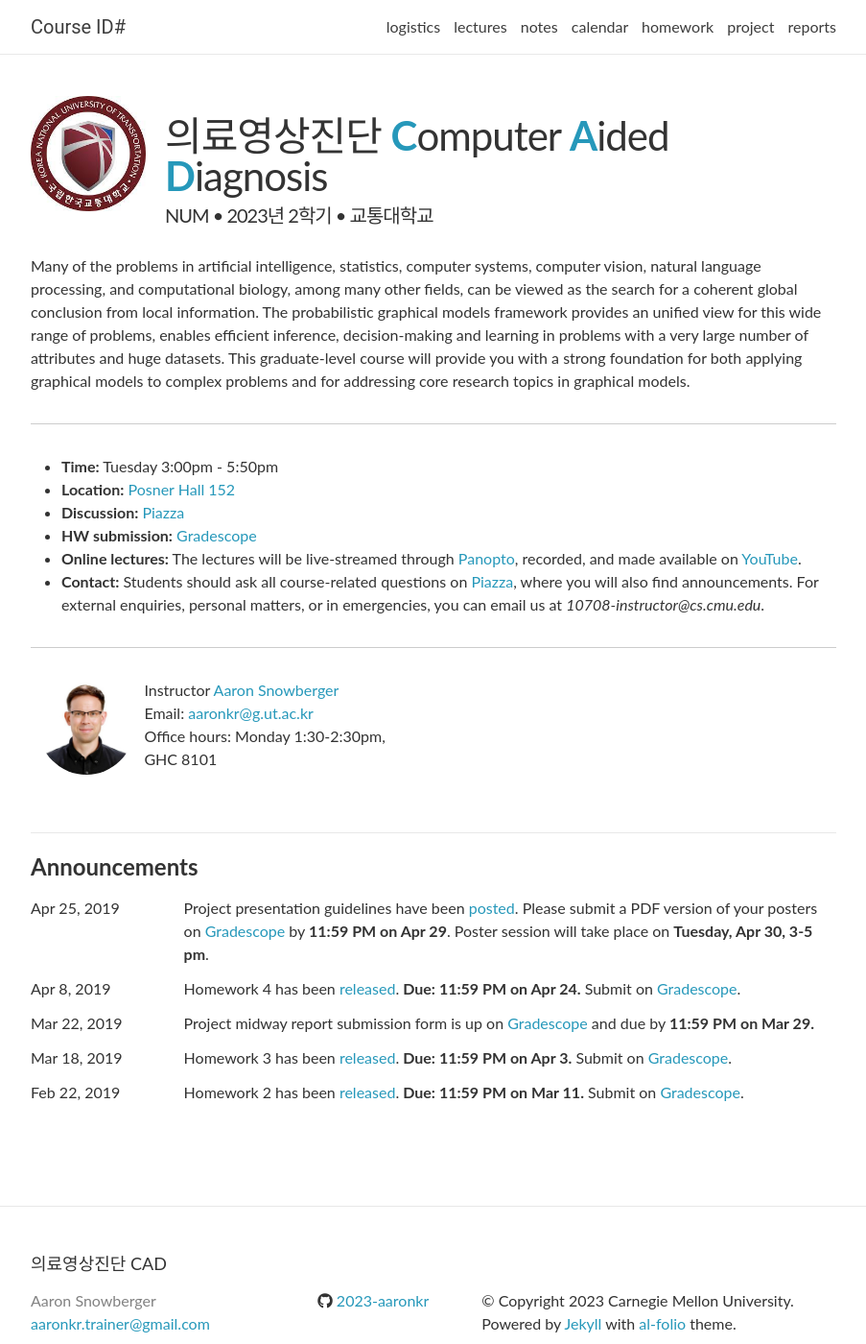
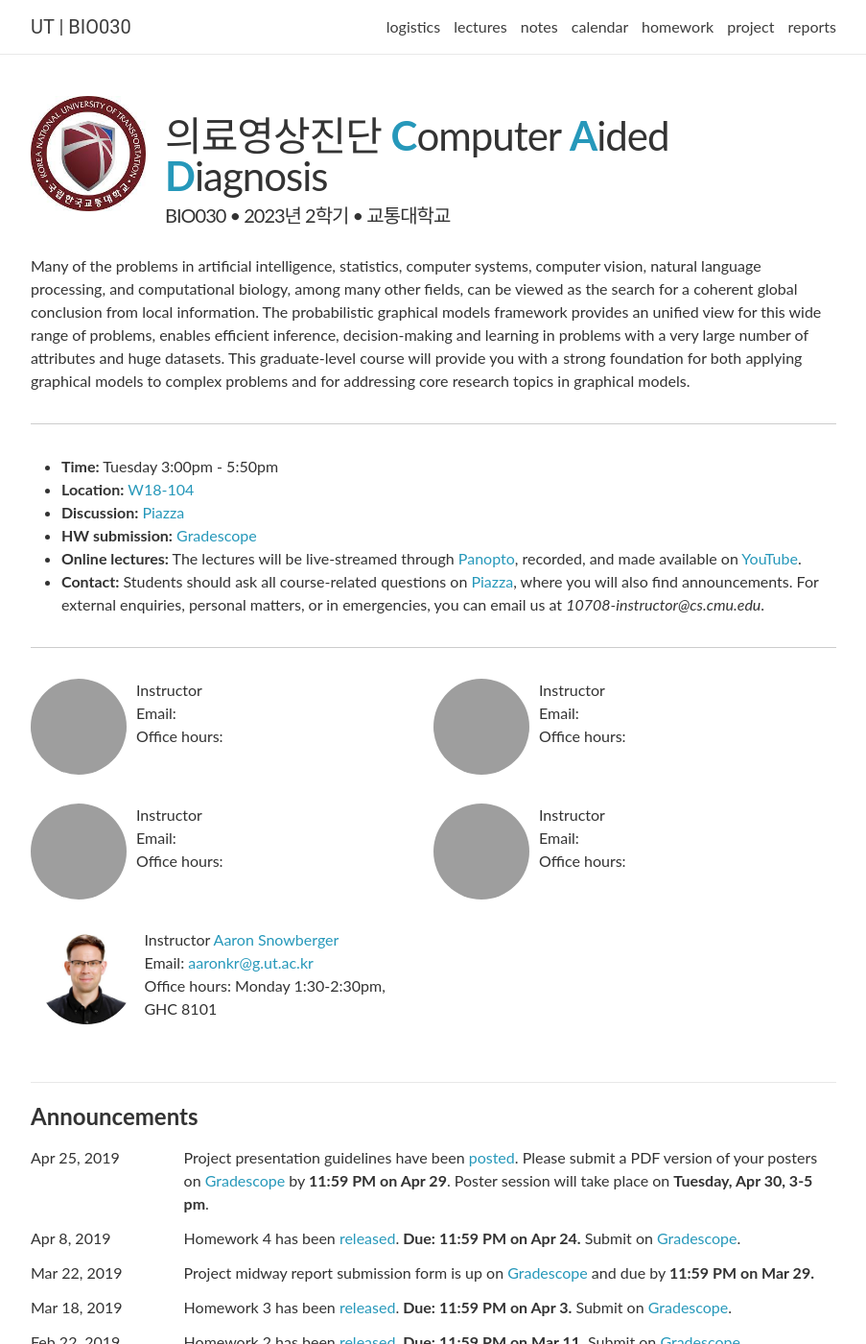
Before and after one commit to 2023-aaronkr/ut-cad, a Jekyll site: the page built from _pages/about.md, in a window 1280 px wide and 1400 px high. Shown: the whole window at 96% size, without its empty margins (188-1091 px from the left). Built offline with Jekyll 4.4.1, drawn with Linux system fonts in a browser that asks for light colours; nearby versions of some CDN libraries; comment, search, counter and statistics services are not loaded; some of the changed text lies outside the part shown; grey boxes are pictures that could not be loaded.

Commit message:
Attempt to add textbooks

```diff
--- a/_config.yml
+++ b/_config.yml
@@ -2,11 +2,11 @@
 # Site settings
 # -----------------------------------------------------------------------------
 author: Aaron Snowberger
-name: Course ID#
+name: UT | BIO030
 title: 의료영상진단 CAD
 email: aaronkr.trainer@gmail.com
 description: >
-  ID# - 의료영상진단 CAD - 교통대학교 - 2023년 2학기
+  BIO030 - 의료영상진단 CAD - 교통대학교 - 2023년 2학기
 footer_text: >
   Powered by <a href="http://jekyllrb.com/" target="_blank">Jekyll</a> with <a href="https://github.com/alshedivat/al-folio">al-folio</a> theme.
 
--- a/_includes/footer.html
+++ b/_includes/footer.html
@@ -1,35 +1,32 @@
 <footer class="site-footer">
-
   <div class="wrapper">
-
     <h2 class="footer-heading">{{ site.title }}</h2>
 
     <div class="footer-col-wrapper">
       <div class="footer-col footer-col-1">
         <ul class="contact-list">
           <li class="p-name">
-            {%- if site.author -%}
-              {{ site.author | escape }}
-            {%- else -%}
-              {{ site.title | escape }}
-            {%- endif -%}
-            </li>
-            {%- if site.email -%}
-            <li><a class="u-email" href="mailto:{{ site.email }}">{{ site.email }}</a></li>
-            {%- endif -%}
+            {%- if site.author -%} {{ site.author | escape }} {%- else -%} {{
+            site.title | escape }} {%- endif -%}
+          </li>
+          {%- if site.email -%}
+          <li>
+            <a class="u-email" href="mailto:{{ site.email }}"
+              >{{ site.email }}</a
+            >
+          </li>
+          {%- endif -%}
         </ul>
       </div>
 
-      <div class="footer-col footer-col-2">
-        {%- include social.html -%}
-      </div>
+      <div class="footer-col footer-col-2">{%- include social.html -%}</div>
 
       <div class="footer-col footer-col-3">
-        <p>&copy; Copyright {{ site.time | date: "%Y" }} Carnegie Mellon University. <br />
-        {{ site.footer_text }}</p>
+        <p>
+          &copy; Copyright {{ site.time | date: "%Y" }} Aaron Snowberger. <br />
+          {{ site.footer_text }}
+        </p>
       </div>
     </div>
-
   </div>
-
 </footer>
--- /dev/null
+++ b/_includes/textbooks.html
@@ -0,0 +1,67 @@
+<div class="textbooks clearfix">
+  {% for text in site.data.texts %}
+  <div class="instructor-profile-two-col">
+    <a href="{{ instructor.url }}" target="_blank"
+      ><img
+        src="{{ instructor.image | prepend: '/assets/img/' | relative_url }}"
+    /></a>
+    <ul class="instructor-info">
+      <li>
+        <span>Instructor</span>
+        <a href="{{ instructor.url }}" target="_blank">{{ instructor.name }}</a>
+      </li>
+      <li>
+        <span>Email:</span>
+        <a href="mailto:{{ instructor.email | encode_email }}" target="_blank"
+          >{{ instructor.email }}</a
+        >
+      </li>
+      <li><span>Office hours:</span> {{ instructor.office-hours }}</li>
+    </ul>
+  </div>
+  {% endfor %} {% for instructor in site.data.staff.Head-GSI %}
+  <div class="instructor-profile-two-col">
+    {% if instructor.image %}
+    <a href="{{ instructor.url }}" target="_blank"
+      ><img
+        src="{{ instructor.image | prepend: '/assets/img/' | relative_url }}"
+    /></a>
+    {% endif %}
+    <ul class="instructor-info">
+      <li>
+        <span>Head GSI</span>
+        <a href="{{ instructor.url }}" target="_blank">{{ instructor.name }}</a>
+      </li>
+      <li>
+        <span>Email:</span>
+        <a href="mailto:{{ instructor.email | encode_email }}" target="_blank"
+          >{{ instructor.email }}</a
+        >
+      </li>
+      <li><span>Office hours:</span> {{ instructor.office-hours }}</li>
+    </ul>
+  </div>
+  {% endfor %} {% for instructor in site.data.staff.GSI %}
+  <div class="instructor-profile-two-col">
+    {% if instructor.image %}
+    <a href="{{ instructor.url }}" target="_blank"
+      ><img
+        src="{{ instructor.image | prepend: '/assets/img/' | relative_url }}"
+    /></a>
+    {% endif %}
+    <ul class="instructor-info">
+      <li>
+        <span>GSI</span>
+        <a href="{{ instructor.url }}" target="_blank">{{ instructor.name }}</a>
+      </li>
+      <li>
+        <span>Email:</span>
+        <a href="mailto:{{ instructor.email | encode_email }}" target="_blank"
+          >{{ instructor.email }}</a
+        >
+      </li>
+      <li><span>Office hours:</span> {{ instructor.office-hours }}</li>
+    </ul>
+  </div>
+  {% endfor %}
+</div>
--- a/_layouts/about.html
+++ b/_layouts/about.html
@@ -1,22 +1,25 @@
 ---
 layout: default
 ---
+
 <div class="post">
-
   <header class="post-header about">
-    <img class="logo" src="{{ page.logo | prepend: '/assets/img/' | relative_url }}">
+    <img
+      class="logo"
+      src="{{ page.logo | prepend: '/assets/img/' | relative_url }}"
+    />
     <h1 class="post-title">{{ page.title }}</h1>
     <h2 class="post-description clearfix">{{ page.description }}</h2>
   </header>
 
-  <article class="post-content {{page.title}} clearfix">
-    {{ content }}
-  </article>
+  <article class="post-content {{page.title}} clearfix">{{ content }}</article>
+
+  <!-- Textbooks  -->
+  {% include textbooks.html %}
 
   <!-- Staff  -->
   {% include staff.html %}
 
   <!-- Announcements  -->
   {% include announcements.html %}
-
 </div>
--- a/_pages/about.md
+++ b/_pages/about.md
@@ -2,7 +2,7 @@
 layout: about
 permalink: /
 title: 의료영상진단 <b>C</b>omputer <b>A</b>ided <b>D</b>iagnosis
-description: NUM • 2023년 2학기 • 교통대학교
+description: BIO030 • 2023년 2학기 • 교통대학교
 logo: ut-logo.jpg
 news: true
 ---
@@ -14,7 +14,7 @@
 ---
 
 - **Time:** Tuesday 3:00pm - 5:50pm
-- **Location:** [Posner Hall 152](https://www.google.com/maps/place/Posner+Hall/@40.4424422,-79.9448675){:target="\_blank"}
+- **Location:** [W18-104](https://www.google.com/maps/place/Posner+Hall/@40.4424422,-79.9448675){:target="\_blank"}
 - **Discussion:** [Piazza](https://piazza.com/class/jqh4n6275r82yq){:target="\_blank"}
 - **HW submission:** [Gradescope](https://www.gradescope.com/courses/36025){:target="\_blank"}
 - **Online lectures:** The lectures will be live-streamed through [Panopto](https://scs.hosted.panopto.com/Panopto/Pages/Sessions/List.aspx?folderID=0f44b4d7-fb4e-49eb-b88d-a9d00125e1b3){:target="\_blank"}, recorded, and made available on [YouTube](https://www.youtube.com/playlist?list=PLoZgVqqHOumTY2CAQHL45tQp6kmDnDcqn){:target="\_blank"}.
--- a/_sass/_variables.scss
+++ b/_sass/_variables.scss
@@ -1,9 +1,8 @@
-
 /******************************************************************************/
 
 // Typography
 $base-font-size: 16px !default;
-$small-font-size:  0.875rem !default;
+$small-font-size: 0.875rem !default;
 $bold-font-weight: bold !default;
 $font-family: Lato, Helvetica, Arial, sans-serif !default;
 $line-height: 1.5 !default;
@@ -11,13 +10,13 @@
 $heading-font-family: Lato, Helvetica, sans-serif !default;
 $heading-font-weight: 900 !default;
 $heading-line-height: 1.25 !default;
-$monospace-font-family: 'Source Code Pro', Consolas, monospace !default;
+$monospace-font-family: "Source Code Pro", Consolas, monospace !default;
 $h1: 2.998rem !default;
 $h2: 1.5rem !default;
 $h3: 1.25rem !default;
 $h4: 1rem !default;
-$h5: .875rem !default;
-$h6: .75rem !default;
+$h5: 0.875rem !default;
+$h6: 0.75rem !default;
 $h00: 4rem !default;
 $h0: 3rem !default;
 $h00-responsive: 8vw !default;
@@ -37,75 +36,76 @@
 $viewport-large: 64em;
 
 // Colors
-$red:               #FF3636 !default;
-$red-1:             #f95020 !default;
-$orange:            #F29105 !default;
-$orange-1:          #ffcc22 !default;
-$blue:              #2698BA !default;
-$blue-1:            #0076df !default;
-$dark-blue:         #00369f !default;
-$green:             #00ab37 !default;
-$green-1:           #11D68B !default;
-$green-2:           #00cf26 !default;
-$dark-green:        #009f06 !default;
-$light-green:       #ddffdd !default;
-$lime_green:        #B7D12A !default;
-$purple:            #B509AC !default;
-$pink:              #f92080 !default;
-$light-pink:        #ffdddd !default;
-$yellow:            #efcc00 !default;
+$ut_red: #6d2126 !default;
+$red: #ff3636 !default;
+$red-1: #f95020 !default;
+$orange: #f29105 !default;
+$orange-1: #ffcc22 !default;
+$blue: #2698ba !default;
+$blue-1: #0076df !default;
+$dark-blue: #00369f !default;
+$green: #00ab37 !default;
+$green-1: #11d68b !default;
+$green-2: #00cf26 !default;
+$dark-green: #009f06 !default;
+$light-green: #ddffdd !default;
+$lime_green: #b7d12a !default;
+$purple: #b509ac !default;
+$pink: #f92080 !default;
+$light-pink: #ffdddd !default;
+$yellow: #efcc00 !default;
 
-$white:             #fff !default;
-$dark-gray:         #333 !default;
-$mid-gray:          #666 !default;
-$light-gray:        #ccc !default;
-$lighter-gray:      #eee !default;
+$white: #fff !default;
+$dark-gray: #333 !default;
+$mid-gray: #666 !default;
+$light-gray: #ccc !default;
+$lighter-gray: #eee !default;
 
-$grey-color:        #828282;
-$grey-color-light:  lighten($grey-color, 40%);
-$grey-color-dark:   darken($grey-color, 25%);
+$grey-color: #828282;
+$grey-color-light: lighten($grey-color, 40%);
+$grey-color-dark: darken($grey-color, 25%);
 
-$darken-1:          rgba(#000,.0625) !default;
-$darken-2:          rgba(#000,.125) !default;
-$darken-3:          rgba(#000,.25) !default;
-$darken-4:          rgba(#000,.5) !default;
+$darken-1: rgba(#000, 0.0625) !default;
+$darken-2: rgba(#000, 0.125) !default;
+$darken-3: rgba(#000, 0.25) !default;
+$darken-4: rgba(#000, 0.5) !default;
 
-$theme-color:       $blue;
-$code-color:        $dark-gray;
-$text-color:        $dark-gray;
-$background-color:  $white;
+$theme-color: $blue;
+$code-color: $dark-gray;
+$text-color: $dark-gray;
+$background-color: $white;
 
 // Links
-$link-color:        $theme-color;
-$link-hover-color:  darken($theme-color, 40%);
+$link-color: $theme-color;
+$link-hover-color: darken($theme-color, 40%);
 
 // Breakpoints
-$breakpoint-md: '(min-width: 52em)';
-$breakpoint-xl: '(min-width: 96em)';
+$breakpoint-md: "(min-width: 52em)";
+$breakpoint-xl: "(min-width: 96em)";
 
 // Whitespace
-$space-1: .5rem !default;
+$space-1: 0.5rem !default;
 $space-2: 1rem !default;
 $space-3: 2rem !default;
 $space-4: 4rem !default;
 
-$horizontal-spacing-unit:       30px;
-$vertical-spacing-unit:         30px;
-$nav-height:                    56px;
+$horizontal-spacing-unit: 30px;
+$vertical-spacing-unit: 30px;
+$nav-height: 56px;
 
 // Buttons
 $button-font-size: inherit !default;
 $button-font-weight: normal !default;
 $button-line-height: 1.125rem !default;
-$button-padding-y: .5rem !default;
+$button-padding-y: 0.5rem !default;
 $button-padding-x: 1rem !default;
 $button-font-family: $heading-font-family;
 
 // Forms
 $form-field-font-size: 1rem !default;
 $form-field-height: 2.25rem !default;
-$form-field-padding-y: .5rem !default;
-$form-field-padding-x: .5rem !default;
+$form-field-padding-y: 0.5rem !default;
+$form-field-padding-x: 0.5rem !default;
 
 // Borders
 $border-color: $light-gray !default;
@@ -115,8 +115,8 @@
 // Forms
 $form-field-font-size: 1rem;
 $form-field-height: 2.25rem;
-$form-field-padding-y: .5rem;
-$form-field-padding-x: .5rem;
+$form-field-padding-y: 0.5rem;
+$form-field-padding-x: 0.5rem;
 
 // Code
 $pre-border-radius: 0;
@@ -148,43 +148,43 @@
 $footer-color: $light-gray;
 $footer-bg-color: $grey-color-dark;
 $footer-font-weight: 300;
-$footer-font-size: .75rem;
+$footer-font-size: 0.75rem;
 
 // Tables
 //** Padding for `<th>`s and `<td>`s.
-$table-cell-padding:            8px !default;
+$table-cell-padding: 8px !default;
 //** Padding for cells in `.table-condensed`.
-$table-condensed-cell-padding:  5px !default;
+$table-condensed-cell-padding: 5px !default;
 
 //** Default background color used for all tables.
-$table-bg:                      transparent !default;
+$table-bg: transparent !default;
 //** Background color used for `.table-striped`.
-$table-bg-accent:               #f9f9f9 !default;
+$table-bg-accent: #f9f9f9 !default;
 //** Background color used for `.table-hover`.
-$table-bg-hover:                #f5f5f5 !default;
-$table-bg-active:               $table-bg-hover !default;
+$table-bg-hover: #f5f5f5 !default;
+$table-bg-active: $table-bg-hover !default;
 
 //** Border color for table and cell borders.
-$table-border-color:            #ddd !default;
+$table-border-color: #ddd !default;
 
 // Form states and alerts
 //## Define colors for form feedback states and, by default, alerts.
 
-$state-success-text:             #3c763d !default;
-$state-success-bg:               #dff0d8 !default;
-$state-success-border:           darken(adjust-hue($state-success-bg, -10), 5%) !default;
+$state-success-text: #3c763d !default;
+$state-success-bg: #dff0d8 !default;
+$state-success-border: darken(adjust-hue($state-success-bg, -10), 5%) !default;
 
-$state-info-text:                #31708f !default;
-$state-info-bg:                  #d9edf7 !default;
-$state-info-border:              darken(adjust-hue($state-info-bg, -10), 7%) !default;
+$state-info-text: #31708f !default;
+$state-info-bg: #d9edf7 !default;
+$state-info-border: darken(adjust-hue($state-info-bg, -10), 7%) !default;
 
-$state-warning-text:             #8a6d3b !default;
-$state-warning-bg:               #fcf8e3 !default;
-$state-warning-border:           darken(adjust-hue($state-warning-bg, -10), 5%) !default;
+$state-warning-text: #8a6d3b !default;
+$state-warning-bg: #fcf8e3 !default;
+$state-warning-border: darken(adjust-hue($state-warning-bg, -10), 5%) !default;
 
-$state-danger-text:              #a94442 !default;
-$state-danger-bg:                #f2dede !default;
-$state-danger-border:            darken(adjust-hue($state-danger-bg, -10), 5%) !default;
+$state-danger-text: #a94442 !default;
+$state-danger-bg: #f2dede !default;
+$state-danger-border: darken(adjust-hue($state-danger-bg, -10), 5%) !default;
 
 // Media queries breakpoints
 //
@@ -192,41 +192,39 @@
 
 // Extra small screen / phone
 //** Deprecated `$screen-xs` as of v3.0.1
-$screen-xs:                  480px !default;
+$screen-xs: 480px !default;
 //** Deprecated `$screen-xs-min` as of v3.2.0
-$screen-xs-min:              $screen-xs !default;
+$screen-xs-min: $screen-xs !default;
 //** Deprecated `$screen-phone` as of v3.0.1
-$screen-phone:               $screen-xs-min !default;
+$screen-phone: $screen-xs-min !default;
 
 // Small screen / tablet
 //** Deprecated `$screen-sm` as of v3.0.1
-$screen-sm:                  768px !default;
-$screen-sm-min:              $screen-sm !default;
+$screen-sm: 768px !default;
+$screen-sm-min: $screen-sm !default;
 //** Deprecated `$screen-tablet` as of v3.0.1
-$screen-tablet:              $screen-sm-min !default;
+$screen-tablet: $screen-sm-min !default;
 
 // Medium screen / desktop
 //** Deprecated `$screen-md` as of v3.0.1
-$screen-md:                  992px !default;
-$screen-md-min:              $screen-md !default;
+$screen-md: 992px !default;
+$screen-md-min: $screen-md !default;
 //** Deprecated `$screen-desktop` as of v3.0.1
-$screen-desktop:             $screen-md-min !default;
+$screen-desktop: $screen-md-min !default;
 
 // Large screen / wide desktop
 //** Deprecated `$screen-lg` as of v3.0.1
-$screen-lg:                  1200px !default;
-$screen-lg-min:              $screen-lg !default;
+$screen-lg: 1200px !default;
+$screen-lg-min: $screen-lg !default;
 //** Deprecated `$screen-lg-desktop` as of v3.0.1
-$screen-lg-desktop:          $screen-lg-min !default;
+$screen-lg-desktop: $screen-lg-min !default;
 
 // So media queries don't overlap when required, provide a maximum
-$screen-xs-max:              ($screen-sm-min - 1) !default;
-$screen-sm-max:              ($screen-md-min - 1) !default;
-$screen-md-max:              ($screen-lg-min - 1) !default;
-
+$screen-xs-max: ($screen-sm-min - 1) !default;
+$screen-sm-max: ($screen-md-min - 1) !default;
+$screen-md-max: ($screen-lg-min - 1) !default;
 
 /******************************************************************************/
-
 
 /* portfolio tinkering */
 $img_spacing: 5px;
@@ -235,10 +233,10 @@
 $caption-color: #aaa;
 
 /* add on-palm to be consistent with other jekyll theme media queries */
-$content-width:    900px !default;
+$content-width: 900px !default;
 
-$on-palm:          600px !default;
-$on-laptop:        768px !default;
+$on-palm: 600px !default;
+$on-laptop: 768px !default;
 
-$on-medium:        $on-palm !default;
-$on-large:         $on-laptop !default;
+$on-medium: $on-palm !default;
+$on-large: $on-laptop !default;
```
Also changed, not shown: _data/texts.yml (added, +34 -0 lines).
